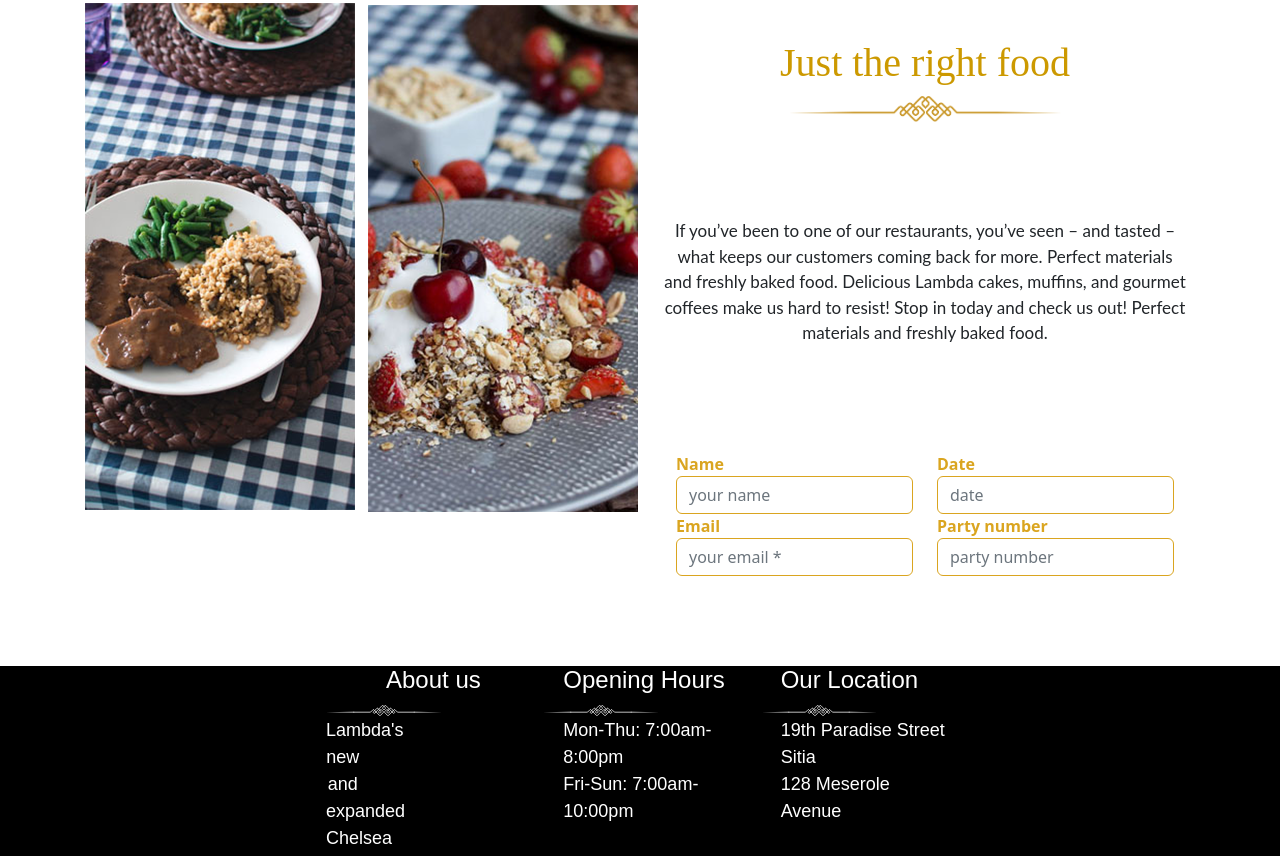
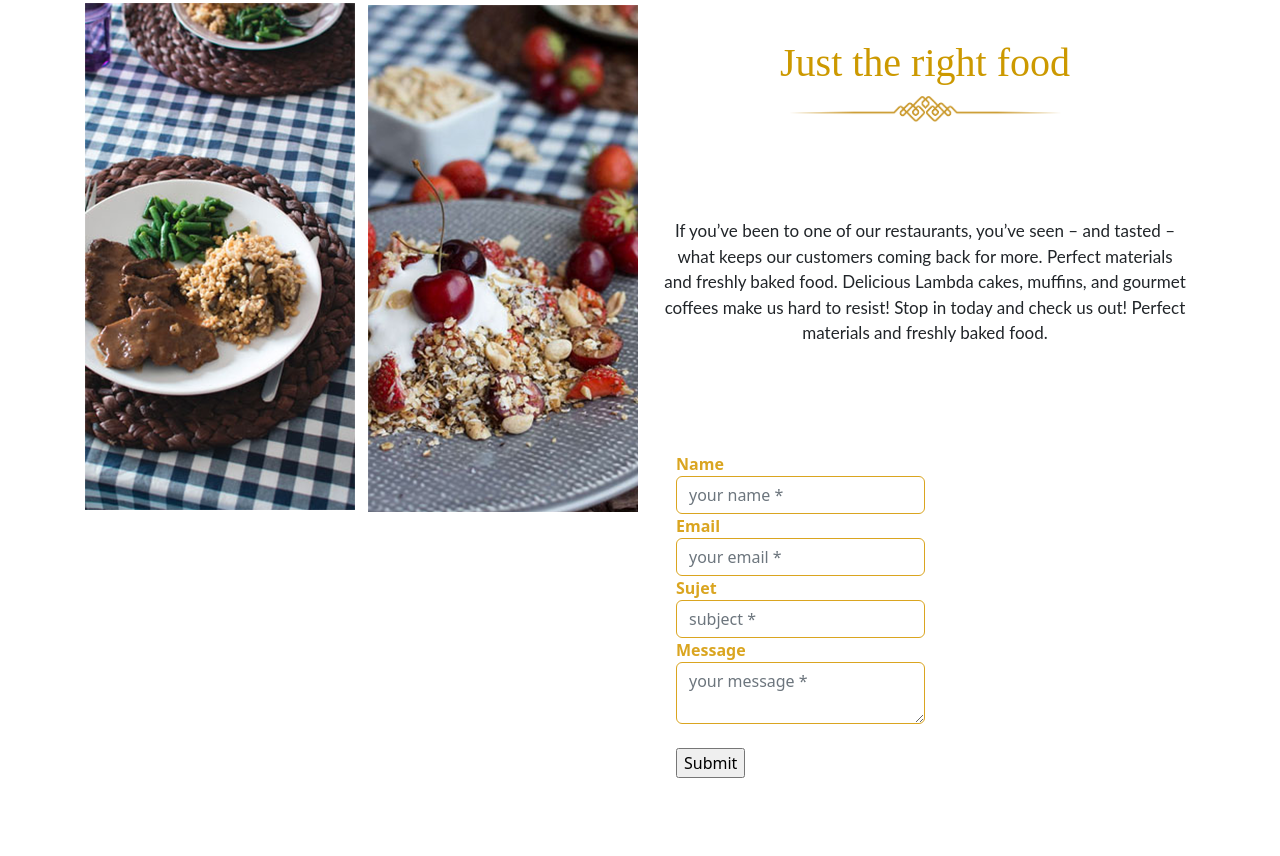
Before and after one commit to Realise-Formation-Digital/23.02-PHP-Restaurant, a PHP site: page / in a window 1280 px wide; the page is wider, and only the part inside the window is pictured. Shown: the part 3775-4631 px from the top of that part. Run offline with PHP 8.4, Linux system fonts and the light colour scheme; some web fonts are replaced.

Commit message:
formulaire contact terminé

```diff
--- a/index.php
+++ b/index.php
@@ -269,29 +269,18 @@
 
 <div class="container formul text-center">
      <div class="row no-gutters">
-
-
         <div class="col-md-3 col-sm-1 text-end">
-
              <img src="./img/assiette 2.png">
-
             </div>
-
             <div class="col-md-3 col-sm-1 text-start">
-
                  <img src="./img/assiette 3.png">
-
             </div>
-
              <div class="col-md-6 col-sm-3">
-
              <h3 class="Menu-title Menu-title-bottom">Just the right food</h3>
              <p style="text-align:center;">
              <img src="img/dividergold.png" class="gold-divider" width="50%">
              </p>
-
             <div class="container formul text-center">
-
             <div id="ing">
             <p class="ingredients">
                                 If you’ve been to one of our restaurants, you’ve seen – and
@@ -301,50 +290,77 @@
                                 us hard to resist! Stop in today and check us out! Perfect
                                 materials and freshly baked food.</p>
 
+            <!--intégre le code PHP dans le document logic/contact-->
+            <?php require_once('./logic_php/contact.php') ?>
 
             <div class="container formul text-start">
                 <div class="row no-gutters">
 
-                                    <!-- NAME -->
+                    <!--formulaire de CONTACT-->
+                    <form id="contactForm" method="POST" action="./index.php#contactForm">
+                                    <!--NAME-->
                                     <div class="left-col-form col-md-6 col-sm-1 gold-text">
                                         <label for="reservationform" class="form-id"><b>Name</b></label>
-                                        <input type="email" class="form-control input-style" id="reservationform"
-                                            placeholder="your name ">
+                                        <input type="text" class="form-control input-style" id="reservationform"
+                                            placeholder="your name *" name="name">
+
+                                            <?php if (isset($nameError)) { ?>
+                                                <div><?php echo($nameError); ?></div>
+                                            <?php } ?>
+
                                     </div>
-
-                                    <!-- Date -->
-                                    <div class="left-col-form col-md-6 col-sm-1 gold-text">
-                                        <label for="reservationform" class="form-id"><b>Date</b></label>
-                                        <input type="email" class="form-control input-style" id="reservationform"
-                                            placeholder="date">
-                                    </div>
-
-
-
                                     <!-- EMAIL -->
                                     <div class="right-col-form col-md-6 col-sm-1 gold-text">
                                         <label for="reservationform" class="form-id"><b>Email</b></label>
                                         <input type="email" class="form-control input-style" id="reservationform"
-                                            placeholder="your email *">
+                                            placeholder="your email *" name="email">
+
+                                            <?php if (isset($emailError)) { ?>
+                                                <div><?php echo($emailError); ?></div>
+                                            <?php } ?>
+
+
                                     </div>
+                                    <!-- SUJET -->
+                                    <div class="right-col-form col-md-6 col-sm-1 gold-text">
+                                        <label for="reservationform" class="form-id"><b>Sujet</b></label>
+                                        <input type="text" class="form-control input-style" id="reservationform"
+                                            placeholder="subject *" name="sujet">
 
-                                    <!-- PARTY -->
-                                    <div class="right-col-form col-md-6 col-sm-1 gold-text">
-                                        <label for="reservationform" class="form-id"><b>Party number</b></label>
-                                        <input type="email" class="form-control input-style" id="reservationform"
-                                            placeholder="party number">
-                                    </div>
+                                            <?php if (isset($sujetError)) { ?>
+                                                <div><?php echo($sujetError); ?></div>
+                                            <?php } ?>
 
                                     </div>
                                     </div>
+                                    <!-- MESSAGE -->
+                                    <div class="right-col-form col-md-6 col-sm-1 gold-text">
+                                        <label for="reservationform" class="form-id"><b>Message</b></label>
+                                        <textarea class="form-control input-style" id="reservationform"
+                                            placeholder="your message *" name="message"></textarea>
+
+                                            <!--affichage de message d'erreur si le champ n'est pas rempli-->
+                                            <?php if (isset($messageError)) { ?>
+                                                <div><?php echo($messageError); ?></div>
+                                            <?php } ?>
 
                                     </div>
+                                    <br>
+                                     <!--input de type submit-->
+                                        <input type="submit" name="submit"></input>
+                                    <br>
+
+                                        <!--message de confirmation-->
+                                        <?php if (isset($confirmation)) { ?>
+                                            <div class="text-success"><?php echo($confirmation); ?></div>
+                                        <?php } ?>
+
+                                        <!--message d'erreur-->
+                                        <?php if (isset($haserror)) { ?>
+                                            <div class="text-warning"><?php echo($hasError); ?></div>
+                                        <?php } ?>
+                    </form>
                 </div>
             </div>
-                <!-- -------->
-
-
-
-
     </main>
 <?php require_once('./templates/footer.php') ?>
--- a/logic_php/contact.php
+++ b/logic_php/contact.php
@@ -0,0 +1,76 @@
+<?php
+/*Quand le bouton submit activé  --
+1) si il n'y a aucune erreurs - affiche le message de confirmation
+2) si un champ ou plusieurs n'est pas rempli - affiche message d'erreur à chaque champ non-remplis*/
+if (isset($_POST['submit'])) {
+    $hasError = false;
+    $data = [];
+
+    /*verifie si champ "name" a été rempli
+    et enregistre la donnée dans CSV*/
+    if (isset($_POST['name'])) {
+        $name = $_POST['name'];
+        $data[] = $name;
+
+    /*si le champ n'est pas rempli, message d'erreur*/
+        if(empty($name)) {
+            $nameError = "Ce champ est obligatoire";
+            $hasError = true;
+        }
+    }
+
+    /*si champ "email" rempli
+    enregistre la donnée dans CSV*/
+    if (isset($_POST['email'])) {
+        $email = $_POST['email'];
+        $data[] = $email;
+
+        /*validation de structure de l'e-mail*/
+        if (!filter_var($email, FILTER_VALIDATE_EMAIL)) {
+            $emailError = "E-mail non valide";
+        }
+
+
+        /*si le champ n'est pas rempli, message d'erreur*/
+        if(empty($email)) {
+            $emailError = "Ce champ est obligatoire";
+            $hasError = true;
+        }
+    }
+
+    /*si champ "sujet" rempli
+    enregistre la donnée dans CSV*/
+    if (isset($_POST['sujet'])) {
+        $sujet = $_POST['sujet'];
+        $data[] = $sujet;
+
+        /*si le champ n'est pas rempli, message d'erreur*/
+        if(empty($sujet)) {
+            $sujetError = "Ce champ est obligatoire";
+            $hasError = true;
+        }
+    }
+
+    /*si champ "message" rempli
+    enregistre la donnée dans CSV*/
+    if (isset($_POST['message'])) {
+        $message = $_POST['message'];
+        $data[] = $message;
+
+
+        /*si le champ n'est pas rempli, message d'erreur*/
+        if(empty($message)) {
+            $messageError = "Ce champ est obligatoire";
+            $hasError = true;
+        }
+    }
+
+    /*si pas pas d'erreurs envoyer les datas dans le csv*/
+    if (!$hasError) {
+        $data = [$name, $email, $sujet, $message];
+        $fp = fopen('./data/messages.csv','a');
+        fputcsv($fp, $data,';');
+        fclose($fp);
+        $confirmation = "Merci de votre message";
+    }
+}
```
Lines whose indentation alone changed are shown as unchanged.
